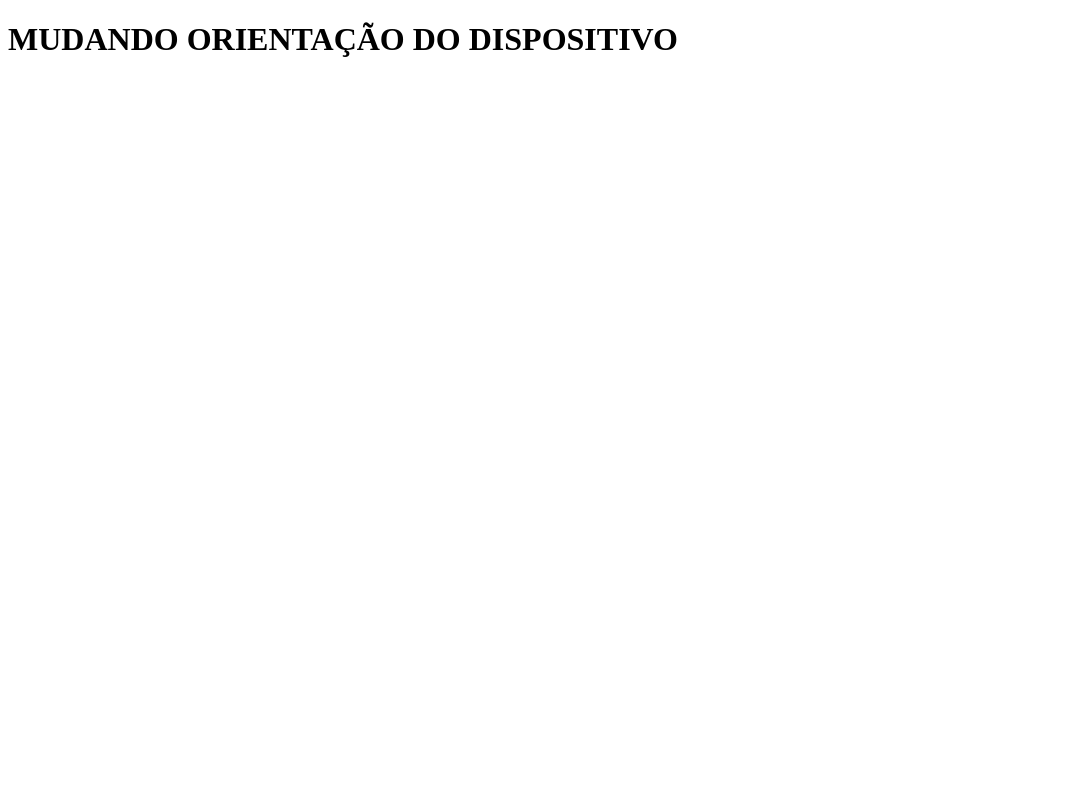
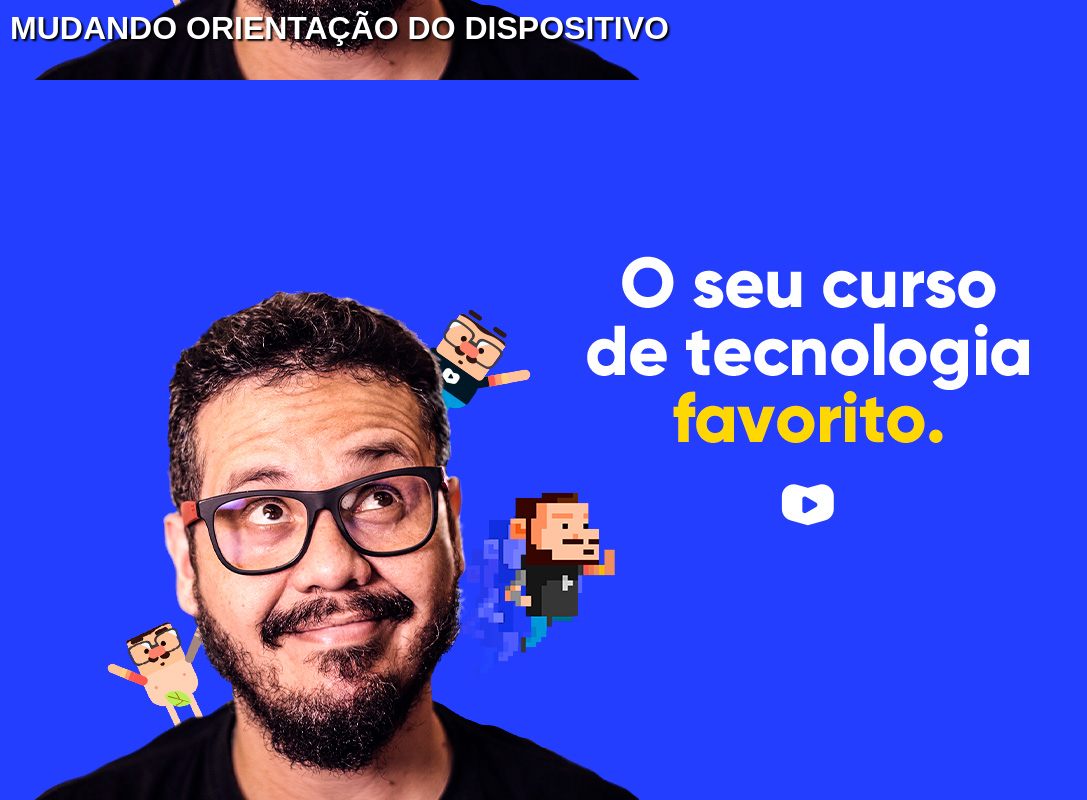
Before and after one commit to CaiqueOliveira07/HTML-CSS, a plain HTML site: page exercicios/ex026/mq002/index.html in a window 1280 px wide. Shown: the whole page, without its empty margins (0-1087 px from the left). Drawn offline with Linux system fonts and the light colour scheme.

Commit message:
retrato e paisagem

```diff
--- a/exercicios/ex026/mq002/estilos/paisagem.css
+++ b/exercicios/ex026/mq002/estilos/paisagem.css
@@ -1,2 +1,7 @@
 @charset "UTF-8";
 /*CONFIGURAÇOES PAISGEM(APARELHO DEITADO) */
+
+body{
+   background: url(../imagens/cev-landscape.jpg);
+   background-position: left bottom;
+}
--- a/exercicios/ex026/mq002/estilos/retrato.css
+++ b/exercicios/ex026/mq002/estilos/retrato.css
@@ -1,2 +1,7 @@
 @charset "UTF-8";
 /*CONFIGURAÇOES RETRATO  (APARELHO EM PÉ)*/
+
+body{
+    background: url(../imagens/cev-portrait.jpg) ;
+    background-position: center bottom;
+}
--- a/exercicios/ex026/mq002/estilos/style.css
+++ b/exercicios/ex026/mq002/estilos/style.css
@@ -1,2 +1,19 @@
 @charset "UTF-8";
 /*CONFIGURAÇOES GERAIS */
+*{
+    margin: 0px;
+    padding: 0px;
+    font-family: Arial, Helvetica, sans-serif;
+}
+ html , body {
+    width: 100vw;
+    height: 100vh;
+    background-color: rgb(7, 28, 185);
+    background-size: contain;
+ }
+
+ h1{
+    color: white;
+    text-shadow: 2px 2px 2px black;
+    padding: 10px;
+ }
```
